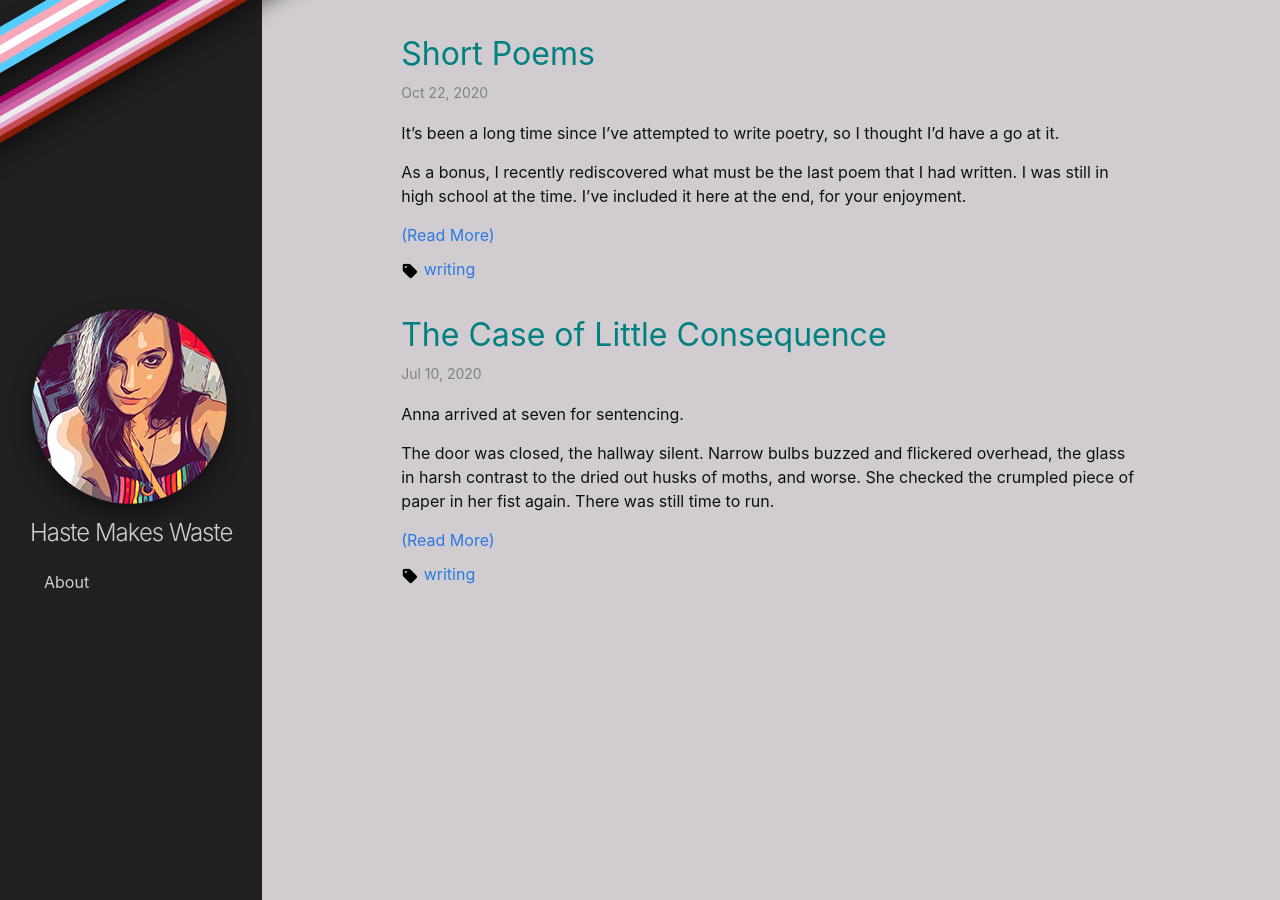
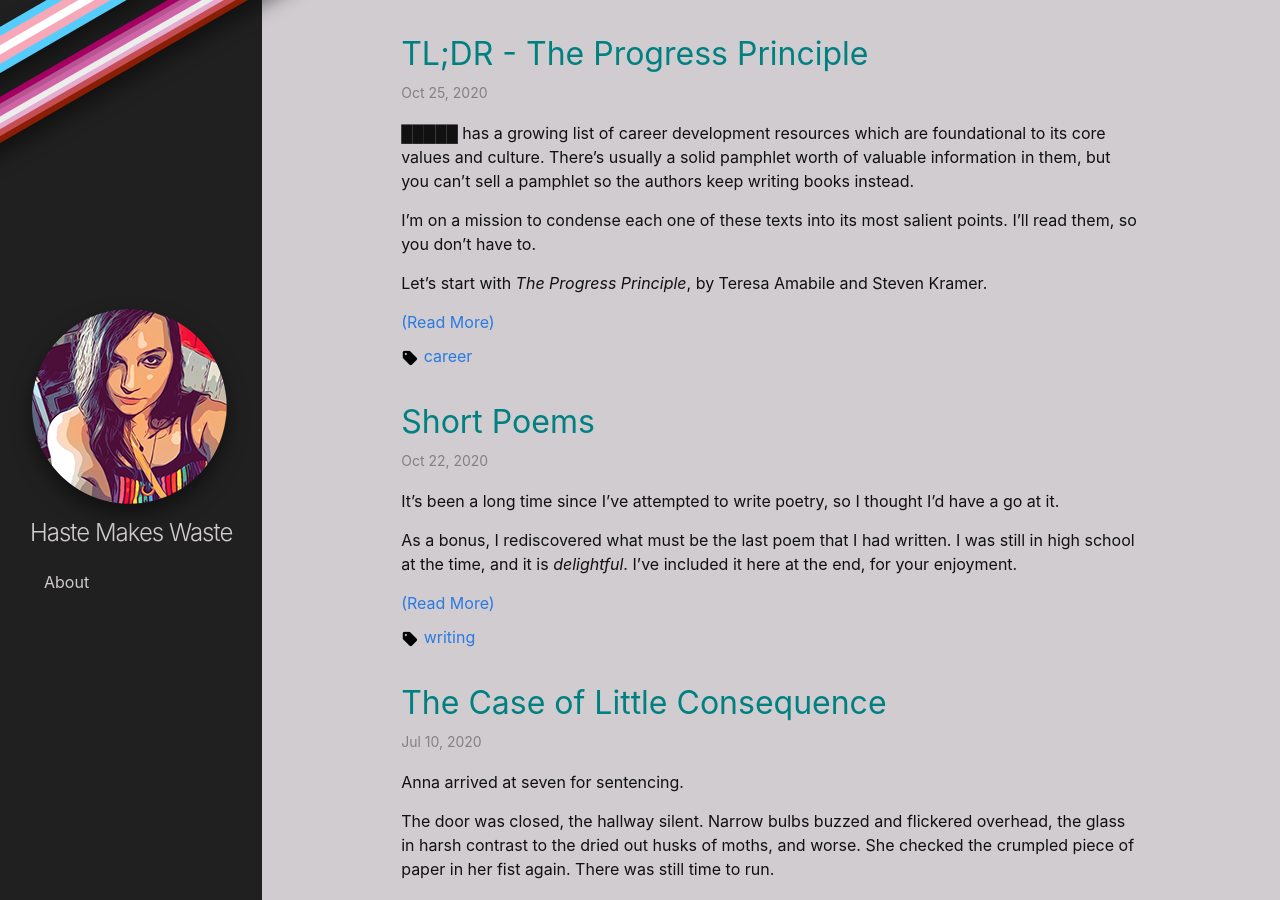
Before and after one commit to EVHaste/haste-makes-waste, a Jekyll site: the page built from index.markdown, in a window 1280 px wide. Built offline with Jekyll 4.4.1, drawn with Linux system fonts in a browser that asks for light colours; some of the changed lines change nothing that is shown.

Commit message:
New Post: TL;DR - The Progress Principle

```diff
--- /dev/null
+++ b/_posts/2020-07-25-tl;dr-progress-principle.markdown
@@ -0,0 +1,136 @@
+---
+layout: post
+title:  "TL;DR - The Progress Principle"
+date:   2020-10-25 05:20:00 -0400
+categories: career
+---
+
+█████ has a  growing list of career development resources which are foundational to its core values and culture. There's usually a solid pamphlet worth of valuable information in them, but you can't sell a pamphlet so the authors keep writing books instead.
+
+I'm on a mission to condense each one of these texts into its most salient points. I'll read them, so you don't have to.
+
+Let's start with *The Progress Principle*, by Teresa Amabile and Steven Kramer.
+
+<!--more-->
+
+---
+
+{:style="color:gray; font-size: 80%; text-align: center;"}
+<img src="/assets/images/progress-principle/progress-principle.jpg" alt="The Progress Principle">
+<br>
+Link to [Goodreads](https://www.goodreads.com/book/show/11721498-the-progress-principle)
+{:style="color:gray; font-size: 80%; text-align: center;"}
+
+
+
+* The **thesis** of *The Progress Principle* centers around their definition of **inner work life**; the conditions that foster your day to day feelings, motivations, and perceptions on the job. Their primary claim is that promoting a positive inner work life is **even more influential than compensation** when it comes to attracting talent, or boosting productivity.
+
+* They went about studying this by collecting what are essentially diary entries from employees across seven companies (238 people total). Admittedly, that sample size is low, and it’s all self reported. You’d be forgiven for dismissing this study as anecdotal. They do still periodically share supporting research, which is interesting.
+
+* The ingredients for a healthy inner work life are broken up into three categories: **progress**, **catalysts**, and **nourishers**. Teresa and Steven want me to call them the “**key three**”, but I refuse, sorry.
+
+  * **Progress** is the sense of accomplishing meaningful work, and far and away the biggest influence on success. You can positively influence this by setting sane, stable goals, by providing individuals with the autonomy to complete them, and taking a moment to celebrate your team’s wins (big and small). These actions are also called...
+
+   * … **Catalysts!** A catalyst is an event that directly helps work get accomplished. Other examples include adjusting your timeline, providing additional resources, or analyzing recent successes/failures for new strategies.
+
+   * **Nourishers** are interpersonal interactions, where people are rad to each other. Teresa and Steven really like breaking things into categories, so they further separate these into events that build **respect** (by providing recognition or giving ideas serious consideration), **encouragement** (expressing confidence in someone, being enthusiastic in general), **emotional support** (acknowledging frustrations or setbacks), and **affiliation** (the sense of belonging to a group, or sharing a goal).
+
+* The opposite of these are **setbacks** in the work, **inhibitors** (events that hinder future progress), and **toxins** (interpersonal events that undermine people, and also Brussels sprouts).
+
+* A lot of space in this book is dedicated to recreating examples of these negative events in excruciating detail, so I’ll save you some time.
+  * **Don’t change your goals suddenly or silently**; everyone should be aware of, and part of the discussion to, move a milestone.
+  * **Don’t do things that undermine trust**, like speaking over people, shutting down ideas, or creating roadblocks for your peers.
+  * **Don’t a be a jerk**, because it turns out if you’re mean to people they won’t work very hard for you.
+  * **Don't create new problems** through timidity, arrogance, or personal ego.
+  * **Don’t micromanage people** or folks will feel demeaned and give up. **Make sure your goals are reasonable and well-defined**
+
+<br>
+
+* Instead, effective leaders:
+  * **Constantly gather information** that could be relevant the team's work
+  * **Involve the team** in the decision making process
+  * **Develop contacts** with folks outside the team who can support it
+  * **Fight** for a good project when it is threatened
+  * Sing its praises and **sell its value to others**.
+
+<br>
+
+* The book also identifies three processes by which changes to inner work life are evaluated by an individual. These include **perceptions**, **emotions**, and **motivations**. These are fairly self explanatory, so I’ll respect your intelligence and just give you the chart at the end of the chapter. (page 37)
+
+<br>
+
+<img src="/assets/images/progress-principle/inner-work-life.png" alt="The Inner Work Life System">
+
+{:style="color:gray; font-size: 80%; text-align: center;"}
+*Teresa and Steven posit: "Maybe people who are unhappy aren't very productive?"*
+
+<br>
+
+* One concept regarding perception that I enjoyed, was that of a person’s **backstory**. That is to say, a person’s unique life experiences which influence the way they perceive things, such that two people may interpret the same event in different ways. I just really like the idea of a real life human having a theatrical backstory.
+  * Mine is that I have amnesia and also that I was kidnapped by wolves as a baby *and also* that I’m the chosen one, but only the left half of me. Sellek, please don’t steal.
+
+<br>
+
+* Types of motivation are broken up into **extrinsic** (cash money), **intrinsic** (love of the work), and **relational/altruistic** (I like my teammates a bunch / I want to help hospital patients).
+
+* Naturally the author’s positions are that the latter two are more impactful for getting people to do what you want. You should find **opportunities to connect people with each other**, or **reinforce why a given piece of work is valuable** (either in the grand scheme of things, or in relation to the specific project).
+
+* They also argue that there is an “incubation period” for positivity and negativity. They observed that mood of their participants seemed to increase **the day after** a positive interaction.
+
+* It is hypothesized in chapter four that people may be more innovative/creative **immediately after succeeding on something**.
+  * They also refer to Atul Gawande’s *The Checklist Manifesto*. In it, the author commits to using a checklist of seemingly mundane activities before every surgery they perform. It includes things like introducing every member of the surgical team, verifying that everyone knows what side of the body is being operated on, etc. It ends up having a substantial impact in lowering their rate of complications.
+  * The authors of *The Progress Principle* propose you could do the same to improve your performance over time, regardless of what type of project you're working on. There's a checklist on pages 170-171; it's more or less the bullets of this article with "Did I?" prepended to them.
+
+---
+
+## Here are some ideas which are foundational to █████ which you can spot in this book!
+
+<br>
+
+* **Feedback** is crucial to creating the perception of progress, and mitigating the effect of setbacks. (pg. 81)
+
+  > “The key, then, is to design each job so that, in the act of carrying out the work, people gain knowledge about the results of their effort.”
+
+* **Psychological safety** is also defined here, as “the ability to give feedback…without being shunned” (pg. 107).
+
+* Here’s their take on our core value of **open communication**:
+
+  > “Clear, honest, respectful, and free-flowing communication is essential for sustaining progress, coordinating work, establishing trust, and conveying that people and their ideas have value…” (pg. 109)
+
+* **Checking In, Not Checking Up** - positive and negative examples of leadership are provided in chapter 8. Regarding ways that micromanagement can serve as an inhibitor or toxin:-
+
+  > “Managers who get it wrong make four kinds of mistakes… first, they fail to allow autonomy in carrying out the work. …Second, they frequently ask subordinates about their work without providing any real help when problems arise, [coming across as] judges and dictators rather than coaches and colleagues. … Third, [they] are quick to affix personal blame when problems arise… fourth, [they] rarely shared information about their own work.”
+
+* **“You can’t build a relationship during an escalation”** - They actually use this in regards to inter-team relations, rather than client/agency ones. (Pg. 178)
+
+  > “The key to her success was the supportive climate she had built with the team in dealing with mundane setbacks, before the negative organizational events began to pile up.”
+
+---
+
+## Alright, we've been productive. Let's dunk on it.
+
+<br>
+
+* Teresa and Steven are *obsessed with the Titanic*. They refer to it, or a similar boat capsizing event, five times throughout the book, which averages to once every 38 pages. I cannot emphasize enough that *this is not a book about boats*.
+
+* The authors do promote a few instances of extreme crunch as positive. While they may have used words like productive or exciting when self reporting, what they’re describing could also be read as trauma bonding.
+
+* Page 12 has an overly prosaic description of a funeral for a corporation. Warning; contact with raw, unabashed melodrama can cause hyperventilation, side stitches, loss of consciousness. Ask your doctor if flowery prose is right for you.
+
+---
+
+## Final impressions:
+
+<br>
+
+Overall, I kinda liked this one. The signal to noise ratio was much better than I've come to expect from this genre. The authors were transparent about where you could cross-check their supporting research, cited things clearly, and generally wrote in a style which was agreeable to my stomach.
+
+I think I would have liked to see a larger, more representative sample for their primary study, and more of a look into the way they quantified the self-reported results (which seemed to be largely write-in and diary entries, and therefore subject to interpretation). It'd also be neat if they spent a little bit less time name dropping the few companies that agreed to identify themselves and more time on the specifics of what was observed.
+
+---
+
+{:style="color:gray; font-size: 80%; text-align: center;"}
+**Congratulations!**
+
+(You just read **191 pages!** 🎉)
+{:style="color:gray; font-size: 80%; text-align: center;"}
--- a/_posts/2020-10-21-poetry-experiment.markdown
+++ b/_posts/2020-10-21-poetry-experiment.markdown
@@ -9,7 +9,7 @@ categories: writing
 It's been a long time since I've attempted to write poetry, so I thought
 I'd have a go at it.
 
-As a bonus, I recently rediscovered what must be the last poem that I had written. I was still in high school at the time. I've included it here at the end, for your enjoyment.
+As a bonus, I rediscovered what must be the last poem that I had written. I was still in high school at the time, and it is *delightful*. I've included it here at the end, for your enjoyment.
 <!--more-->
 
 ---
@@ -94,8 +94,6 @@ God, I was so *classy* back then. What happened to me? /s
 
 This was a class assignment, and I was absolutely *determined* not to display a shred of vulnerability. I think that this is the purest example of the emotional growth that I have made in adulthood.
 
-(One of my classmates wrote a satirical deconstruction of it, taking it as seriously as possible. I still love that. It was either Alice or Jaime, I can't tell from the handwriting. Lord, I have amazing friends. I should frame it.)
-
-I'm not proud of the original, but it does makes me smile. Even thinking about it today, it feels like someone else's memory. Like my imaginary brother wrote it, and I just remember it somehow? I feel the same way when I look at a photo of myself pre-transition.
+I'm not proud of the poem (it's a bit crass for my tastes these days), but it does makes me smile. Even thinking about it today, it feels like someone else's memory. Like my imaginary brother wrote it, and I just remember it somehow? I feel the same way when I look at a photo of myself pre-transition.
 
 Anyway, I need to shake off some of the poetry rust, but I think I would do this again.
```
Also changed, not shown: assets/images/progress-principle/inner-work-life.png (added), assets/images/progress-principle/progress-principle.jpg (added).
